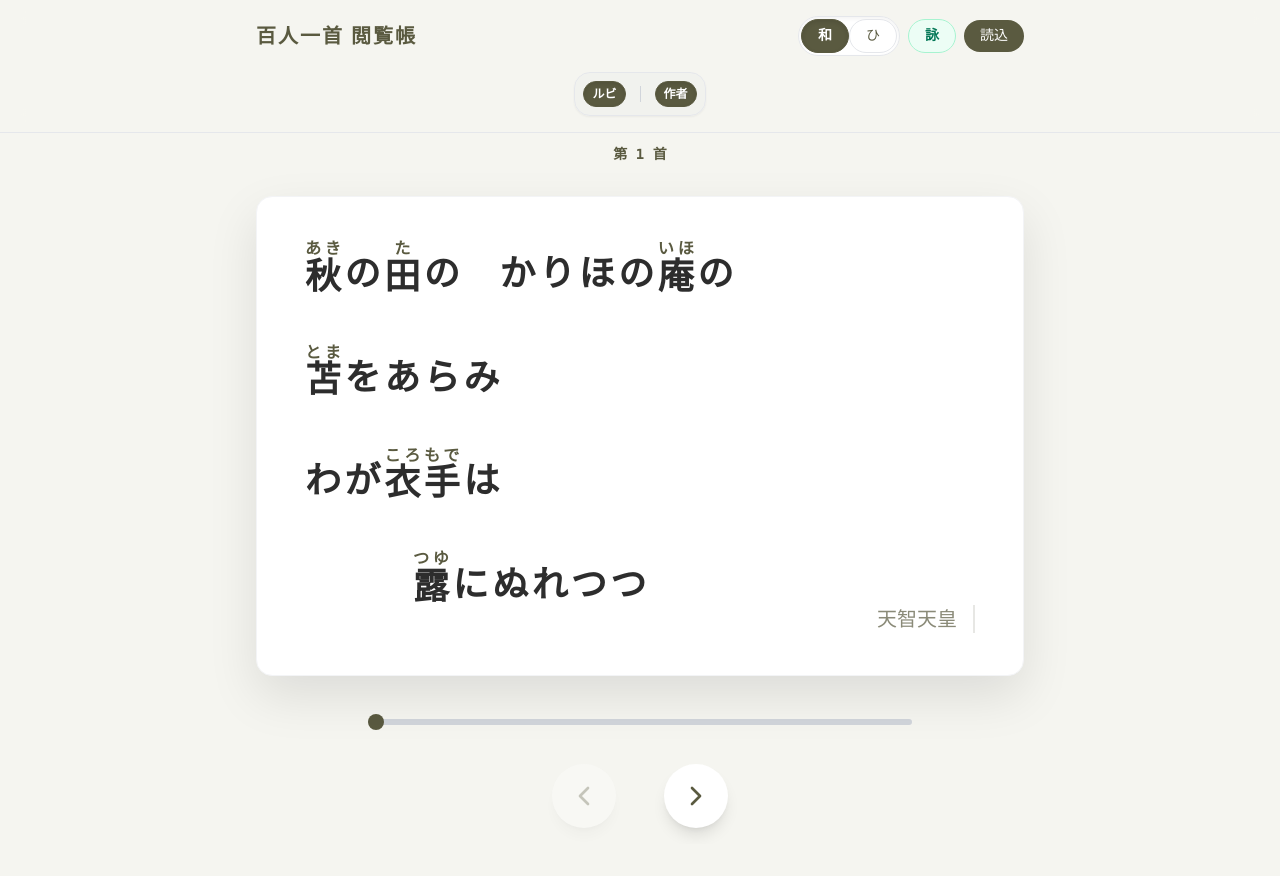
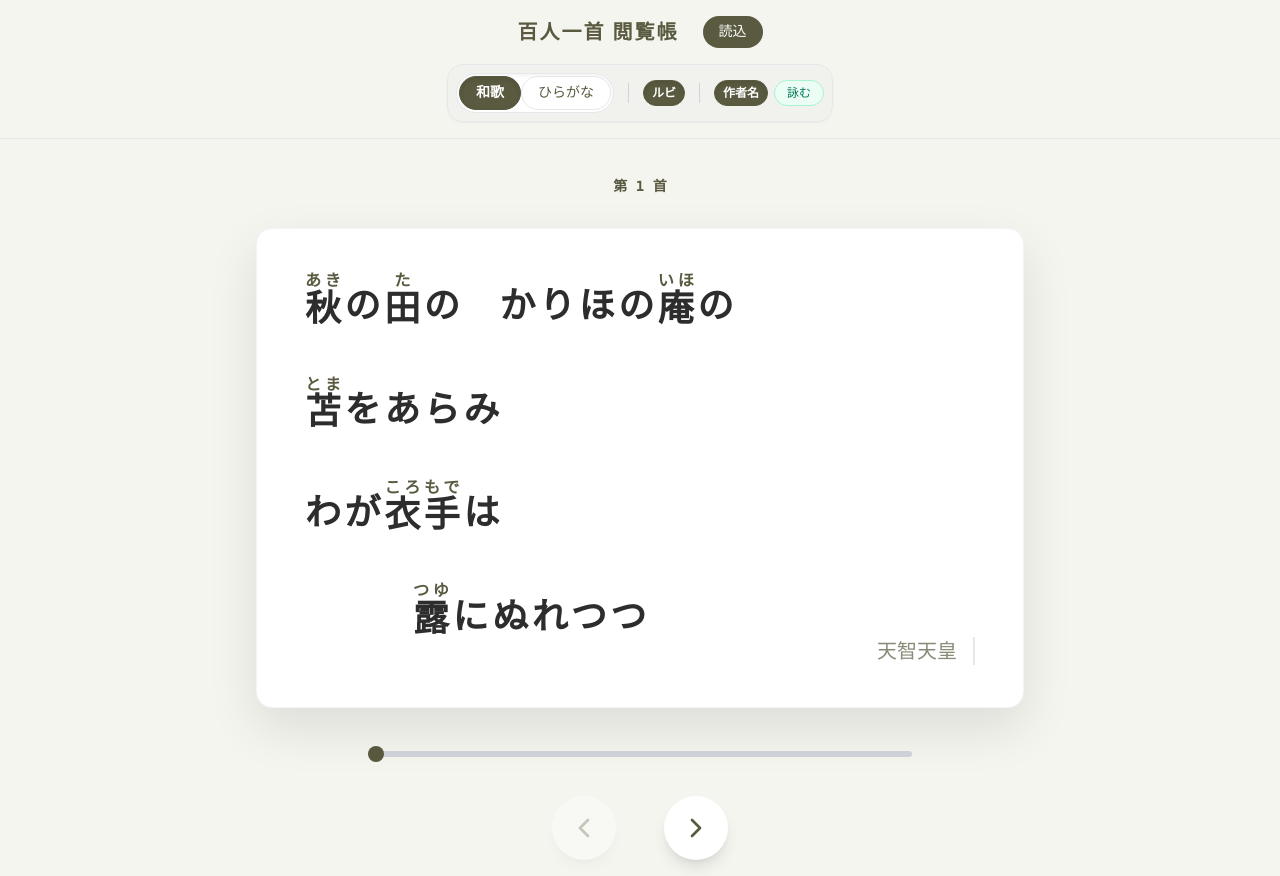
Before and after one commit to gen-kawakyo/waka-learner_hyakuissyu, a plain HTML site: page index.html in a window 1280 px wide. Before the commit the page ends 844 px from the top, so only its background shows below. Drawn offline with nearby package versions, Linux system fonts and the light colour scheme.

Commit message:
Add files via upload

```diff
--- a/index.html
+++ b/index.html
@@ -68,26 +68,24 @@
 <body class="min-h-screen flex flex-col items-center justify-center p-4">
 
     <!-- Header & Settings -->
-    <div class="fixed top-0 left-0 w-full p-2 sm:p-4 flex flex-col items-center gap-2 sm:gap-4 z-10 bg-[#f5f5f0]/90 backdrop-blur-md border-b border-gray-200">
-        <!-- Row 1: Title & Main Actions -->
-        <div class="w-full max-w-3xl flex items-center justify-between gap-2">
-            <h1 class="text-base sm:text-xl font-bold text-[#5A5A40] tracking-tight sm:tracking-widest whitespace-nowrap">百人一首 閲覧帳</h1>
-
-            <div class="flex items-center gap-2">
-                <!-- Base Mode -->
-                <div class="flex bg-white p-0.5 rounded-full border border-gray-200 shadow-inner">
-                    <button id="modeWaka" onclick="setBaseMode('waka')" class="toggle-btn !px-2 !py-1 !text-xs sm:!px-4 sm:!py-1.5 sm:!text-sm active">和</button>
-                    <button id="modeKana" onclick="setBaseMode('kana')" class="toggle-btn !px-2 !py-1 !text-xs sm:!px-4 sm:!py-1.5 sm:!text-sm">ひ</button>
-                </div>
-                <!-- Read Button -->
-                <button id="readBtn" onclick="startReading()" class="toggle-btn !px-3 !py-1 !text-xs sm:!px-4 sm:!py-1.5 sm:!text-sm bg-emerald-50 text-emerald-700 border-emerald-200 hover:bg-emerald-100 font-bold">詠</button>
-                <!-- PC Only Load Button -->
-                <button onclick="document.getElementById('fileInput').click()" class="hidden sm:block px-4 py-1.5 bg-[#5A5A40] text-white rounded-full text-sm hover:bg-[#4A4A30] transition-all">読込</button>
-            </div>
+    <div class="fixed top-0 left-0 w-full p-3 sm:p-4 flex flex-col items-center gap-3 sm:gap-4 z-10 bg-[#f5f5f0]/90 backdrop-blur-md border-b border-gray-200">
+        <div class="flex items-center gap-4 sm:gap-6">
+            <h1 class="text-lg sm:text-xl font-bold text-[#5A5A40] tracking-widest">百人一首 閲覧帳</h1>
+            <button onclick="document.getElementById('fileInput').click()" class="px-3 py-1 sm:px-4 sm:py-1.5 bg-[#5A5A40] text-white rounded-full text-xs sm:text-sm hover:bg-[#4A4A30] transition-all">
+                読込
+            </button>
         </div>
 
-        <!-- Row 2: Settings Buttons -->
-        <div id="settingsPanel" class="hidden flex flex-wrap justify-center items-center gap-1.5 sm:gap-3 p-1 sm:p-2 bg-gray-200/30 rounded-xl sm:rounded-2xl border border-gray-200 shadow-sm">
+        <!-- Display Settings Panel -->
+        <div id="settingsPanel" class="hidden flex flex-wrap justify-center items-center gap-2 sm:gap-3 p-1.5 sm:p-2 bg-gray-200/30 rounded-xl sm:rounded-2xl border border-gray-200 shadow-sm">
+            <!-- Base Mode -->
+            <div class="flex bg-white p-0.5 rounded-full border border-gray-200 shadow-inner">
+                <button id="modeWaka" onclick="setBaseMode('waka')" class="toggle-btn !px-2.5 !py-1 !text-[10px] sm:!px-4 sm:!py-1.5 sm:!text-sm active">和歌</button>
+                <button id="modeKana" onclick="setBaseMode('kana')" class="toggle-btn !px-2.5 !py-1 !text-[10px] sm:!px-4 sm:!py-1.5 sm:!text-sm">ひらがな</button>
+            </div>
+
+            <div class="h-5 w-px bg-gray-300 mx-0.5"></div>
+
             <!-- Waka Options -->
             <div id="wakaOptions" class="flex gap-1.5">
                 <button id="optRuby" onclick="toggleSetting('ruby')" class="toggle-btn !px-2 !py-1 !text-[10px] sm:!text-xs active">ルビ</button>
@@ -95,23 +93,24 @@
 
             <!-- Kana Options -->
             <div id="kanaOptions" class="hidden flex gap-1.5">
-                <button id="optKimariji" onclick="toggleSetting('kimariji')" class="toggle-btn !px-2 !py-1 !text-[10px] sm:!text-xs active">決字</button>
+                <button id="optKimariji" onclick="toggleSetting('kimariji')" class="toggle-btn !px-2 !py-1 !text-[10px] sm:!text-xs active">決まり字</button>
                 <button id="optFuda" onclick="toggleSetting('fuda')" class="toggle-btn !px-2 !py-1 !text-[10px] sm:!text-xs active">札印</button>
                 <button id="optRest" onclick="toggleSetting('rest')" class="toggle-btn !px-2 !py-1 !text-[10px] sm:!text-xs active">黒字</button>
             </div>
 
-            <div class="h-4 w-px bg-gray-300 mx-0.5"></div>
+            <div class="h-5 w-px bg-gray-300 mx-0.5"></div>
 
             <!-- Global Options -->
             <div class="flex gap-1.5">
-                <button id="optPoet" onclick="toggleSetting('poet')" class="toggle-btn !px-2 !py-1 !text-[10px] sm:!text-xs active">作者</button>
+                <button id="optPoet" onclick="toggleSetting('poet')" class="toggle-btn !px-2 !py-1 !text-[10px] sm:!text-xs active">作者名</button>
+                <button id="readBtn" onclick="startReading()" class="toggle-btn !px-3 !py-1 !text-[10px] sm:!text-xs bg-emerald-50 text-emerald-700 border-emerald-200 hover:bg-emerald-100">詠む</button>
             </div>
         </div>
         <input type="file" id="fileInput" accept=".json" class="hidden" onchange="handleFile(this)">
     </div>
 
     <!-- Main Content -->
-    <main class="w-full max-w-3xl flex flex-col items-center mt-24 sm:mt-32">
+    <main class="w-full max-w-3xl flex flex-col items-center mt-32 sm:mt-40">
         <div id="cardArea" class="hidden w-full flex flex-col items-center gap-4 sm:gap-8">
             <div class="text-[10px] sm:text-sm font-mono text-[#5A5A40] font-bold">
                 <span id="progress">第 0 首</span>
@@ -129,7 +128,7 @@
                         <div id="line3" class="flex items-end"></div>
                         <div id="line4" class="sm:pl-[3em] flex items-end"></div>
                     </div>
-                    <div id="poetArea" class="mt-4 sm:mt-auto self-end">
+                    <div id="poetArea" class="mt-4 sm:mt-auto self-end pb-4 sm:pb-0">
                         <p id="poet" class="text-xs sm:text-xl font-medium text-[#5A5A40] opacity-70 border-r-2 border-[#5A5A40]/20 pr-2 sm:pr-4 text-right"></p>
                     </div>
                 </div>
```
